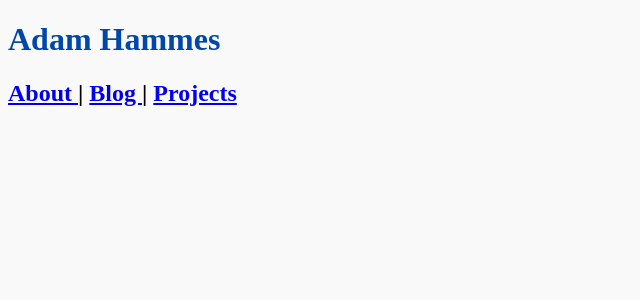
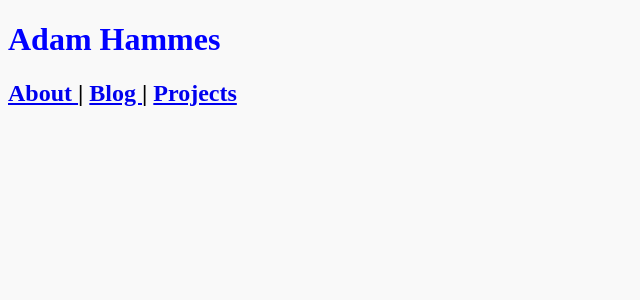
Before and after one commit to adamhammes/old-site, a Jekyll site: the page built from index.html, in a window 1280 px wide. Shown: the top 300 px of the page, without its empty margins (0-640 px from the left). Built offline with Jekyll 4.4.1, drawn with Linux system fonts in a browser that asks for light colours.

Commit message:
Straight blue header

```diff
--- a/assets/css/main.css
+++ b/assets/css/main.css
@@ -4,7 +4,7 @@ body {
 }
 
 h1 {
-    color: #0047ab;
+    color: #0000ff;
 }
 
 .archive {
```
